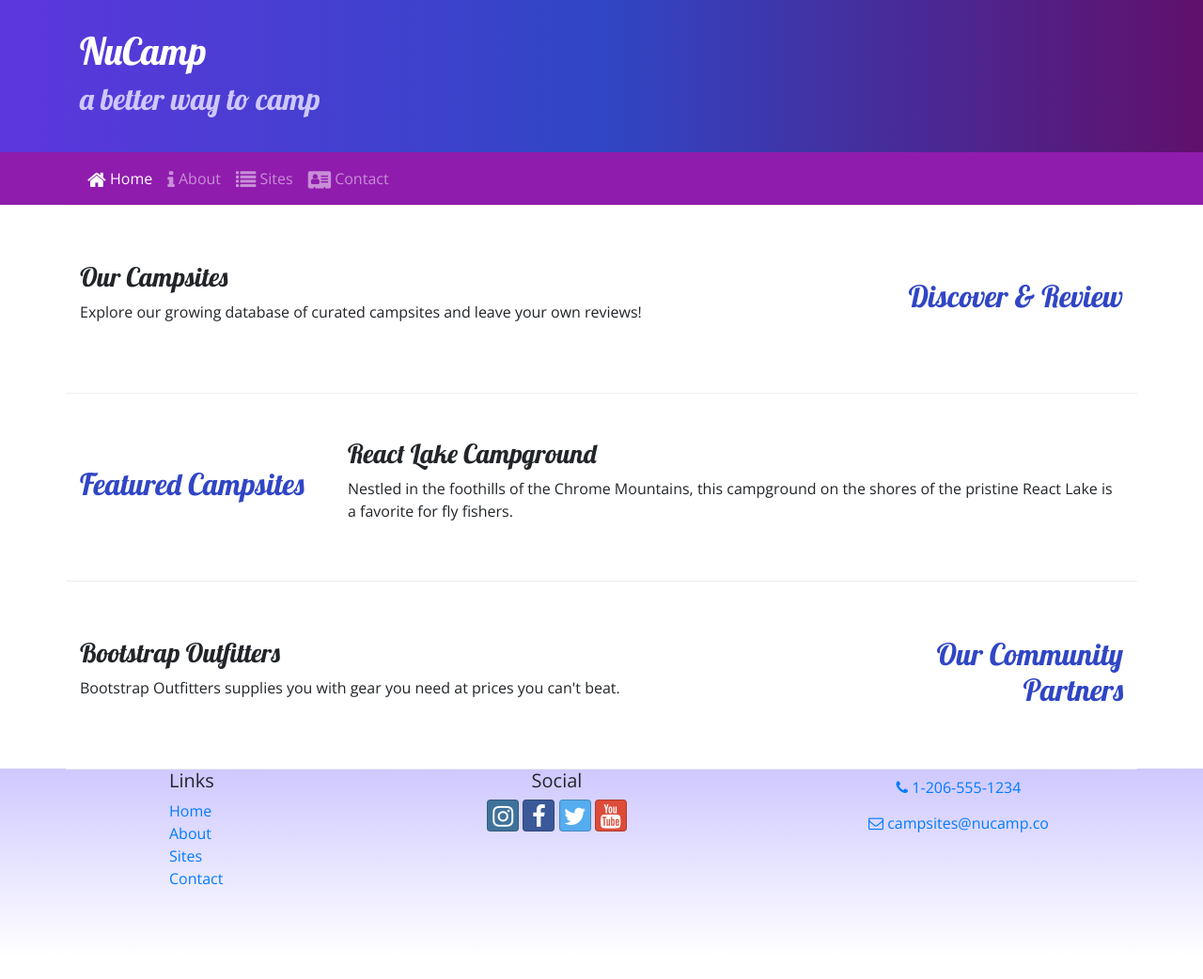
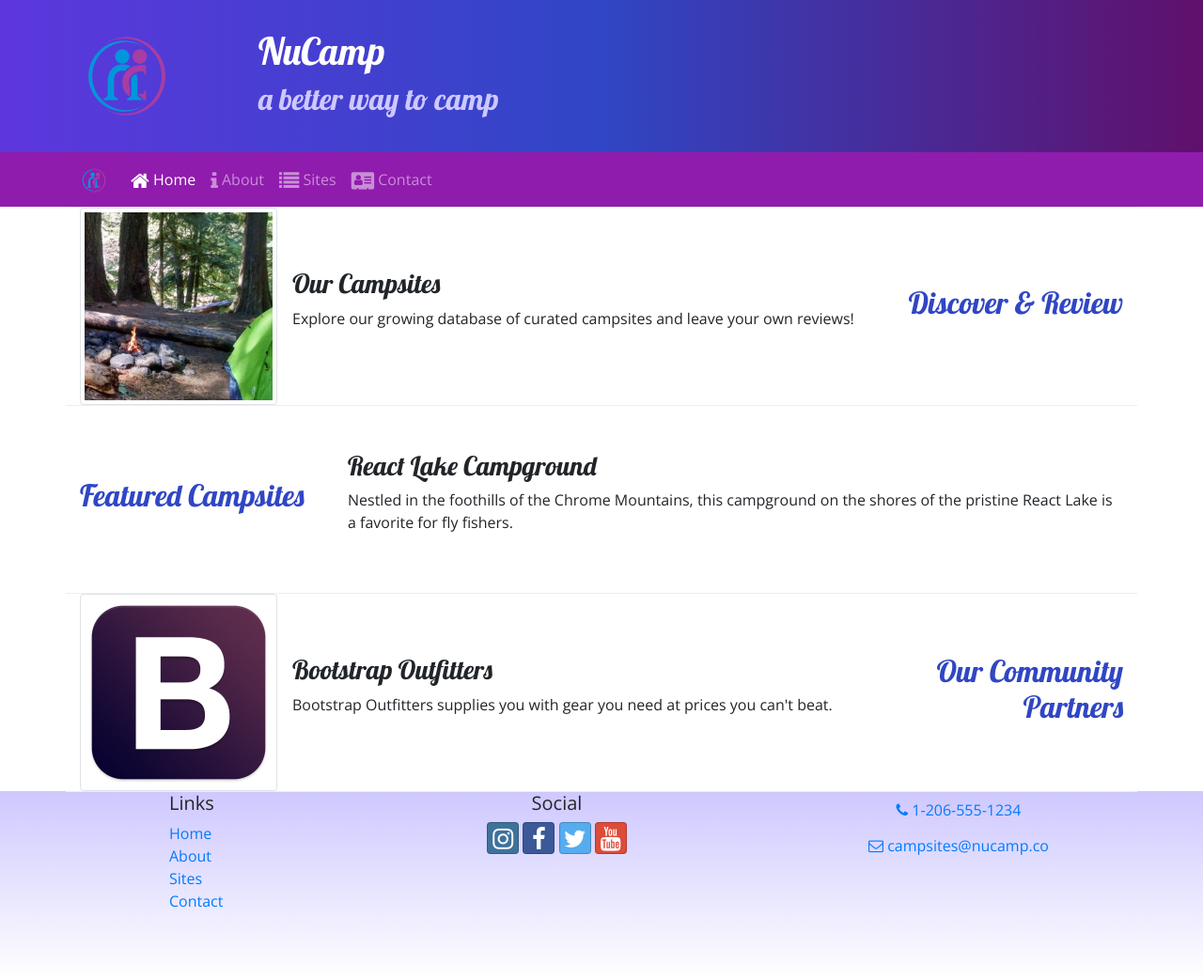
Before and after one commit to CodingGakusei/git-test, a website: page index.html in a window 1280 px wide. Shown: the whole page at 94% size. Before the commit the page ends 1018 px from the top, so only its background shows below. Drawn offline with nearby package versions, Linux system fonts and the light colour scheme.

Commit message:
Images and Media 11/4/21

```diff
--- a/index.html
+++ b/index.html
@@ -23,6 +23,9 @@
     <header class="jumbotron jumbotron-fluid">
         <div class="container">
             <div class="row">
+                <div class="col-4 col-sm-3 col-md-2 align-self-center">
+                    <img src="img/logo.png" class="img-fluid" />
+                </div>
                 <div class="col">
                     <h1>NuCamp</h1>
                     <h2>a better way to camp</h2>
@@ -33,7 +36,8 @@
 
     <nav class="navbar navbar-expand-sm navbar-dark sticky-top">
         <div class="container">
-            <button class="navbar-toggler ml-auto" type="button" data-toggle="collapse" data-target="#nucampNavbar">
+            <a class="navbar-brand" href="#"><img src="img/logo.png" height="30" width="30" /></a>
+            <button class="navbar-toggler" type="button" data-toggle="collapse" data-target="#nucampNavbar">
                 <span class="navbar-toggler-icon"></span>
             </button>
             <div class="collaspe navbar-collapse" id="nucampNavbar">
@@ -58,9 +62,16 @@
                 <h2 class="text-sm-right">Discover & Review</h2>
             </div>
             <div class="col">
-                <h3>Our Campsites</h3>
-                <p class="d-none d-sm-block">Explore our growing database of curated campsites and leave your own
-                    reviews!</p>
+                <div class="media">
+                    <img class="d-flex mr-3 img-thumbnail" src="img/breadcrumb-trail-thumb.jpg"
+                        alt="Breadcrumb Trail" />
+                    <div class="media-body align-self-center">
+                        <h3>Our Campsites</h3>
+                        <p class="d-none d-sm-block">Explore our growing database of curated campsites and leave your
+                            own
+                            reviews!</p>
+                    </div>
+                </div>
             </div>
         </div>
 
@@ -82,9 +93,15 @@
                 <h2 class="text-sm-right">Our Community Partners</h2>
             </div>
             <div class="col">
-                <h3>Bootstrap Outfitters</h3>
-                <p class="d-none d-sm-block">Bootstrap Outfitters supplies you with gear you need at prices you can't
-                    beat.</p>
+                <div class="media">
+                    <img class="d-flex mr-3 img-thumbnail" src="img/bootstrap-thumb.png" alt="Bootstrap Outfitters" />
+                    <div class="media-body align-self-center">
+                        <h3>Bootstrap Outfitters</h3>
+                        <p class="d-none d-sm-block">Bootstrap Outfitters supplies you with gear you need at prices you
+                            can't
+                            beat.</p>
+                    </div>
+                </div>
             </div>
         </div>
     </div>
```
Also changed, not shown: aboutus.html (+5 -1 lines), contactus.html (+5 -1 lines), img/bootstrap-thumb.png (added), img/breadcrumb-trail-thumb.jpg (added), img/breadcrumb-trail.jpg (added), img/chrome-river-thumb.jpg (added), img/chrome-river.jpg (added), img/logo.png (added), img/react-lake-thumb.jpg (added), img/react-lake.jpg (added).
